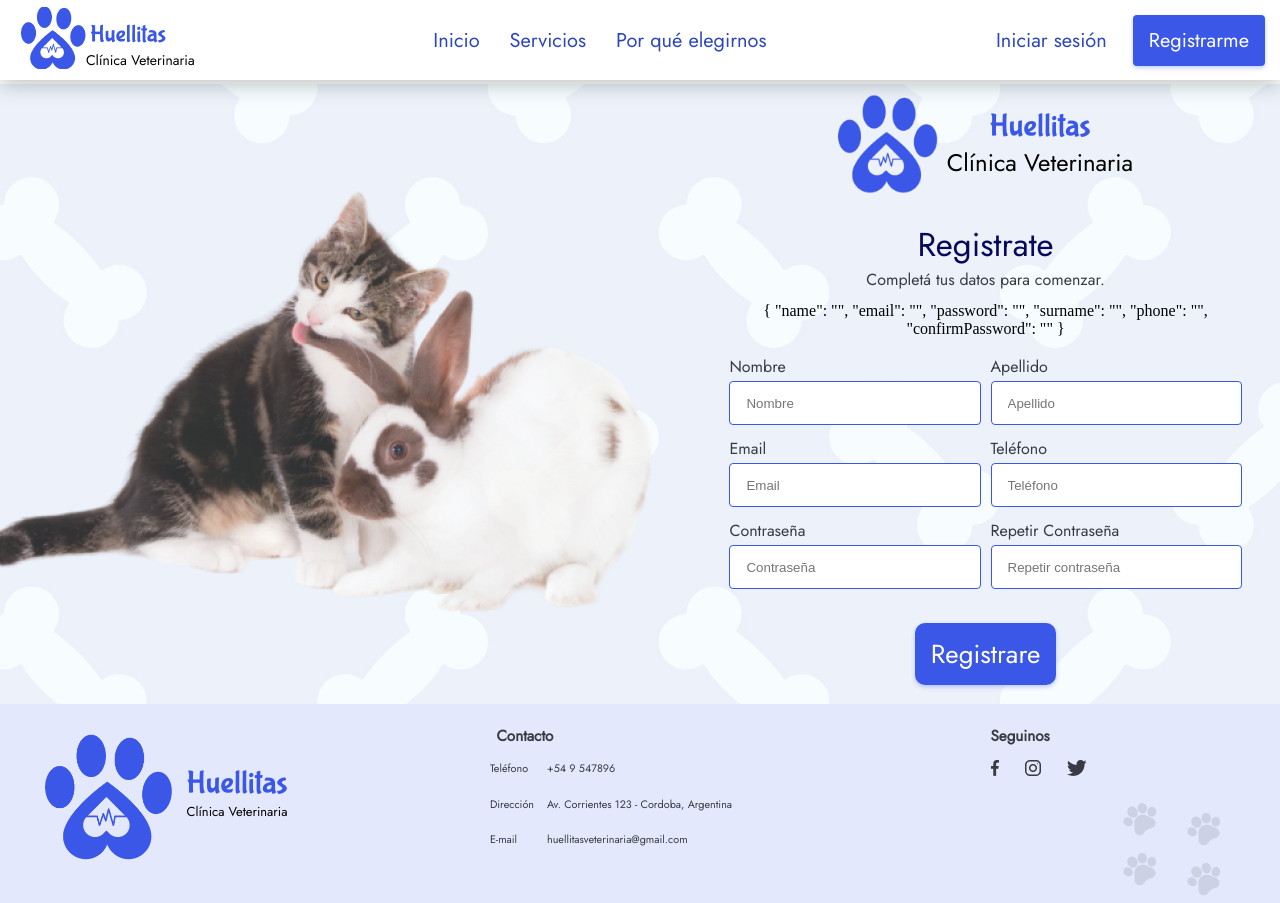
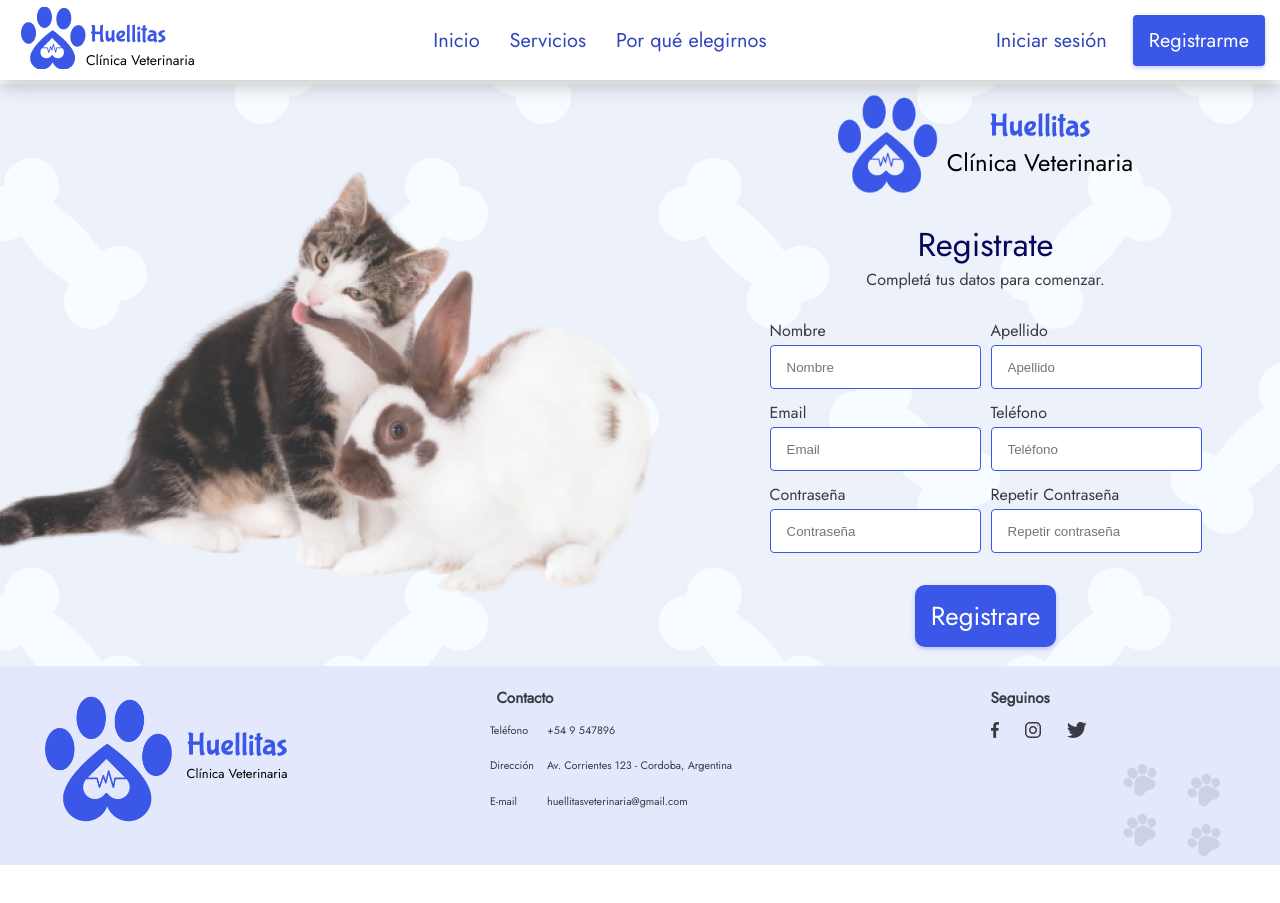
Before and after one commit to No-Country/c10-25-m-vue, a Vue app in the folder client-app/: page /register in a window 1280 px wide. After the commit the page ends 865 px from the top, so only its background shows below. Built offline with nearby package versions, Linux system fonts and the light colour scheme.

Commit message:
add new validations RegistroForm

```diff
--- a/client-app/src/auth/components/RegisterForm.vue
+++ b/client-app/src/auth/components/RegisterForm.vue
@@ -10,8 +10,7 @@
                 <div class="container__subtitle">
                 <h1>Registrate</h1>
                 <p>Completá tus datos para comenzar.</p>
-               </div>
-               {{ errors }}
+
                 <form @submit="onSubmit">
                     <div class="form-group">
 
@@ -49,6 +48,7 @@
             </div>
         </div>
     </div>
+    </div>
 </template>
 
 <script  lang="ts">
@@ -71,17 +71,17 @@ interface FormValues {
 const schema = yup.object({
   name: yup
     .string()
-    .required(),
+    .required('Nombre es requerido'),
   surname: yup
     .string()
-    .required(),
+    .required('Apellido es requerido'),
   email: yup
     .string()
     .email()
     .required('Email es requerido.'),
   phone: yup
     .string()
-    .required(),
+    .required('Telefono es requerido'),
   password: yup
     .string()
     .required('Contraseña incorrecta. Por favor, intentá de nuevo.').min(8, 'La contraseña debe tener más de 8 caracteres.'),
@@ -105,9 +105,7 @@ export default defineComponent({
         const surname = ref('');
         const phone = ref('');
         const confirmPassword = ref('');
-        const { handleSubmit, resetForm } = useForm({
-        validationSchema: schema,
-    });
+
 
 
     const errors = reactive({
@@ -118,6 +116,8 @@ export default defineComponent({
         phone: '',
         confirmPassword:''
   });
+
+  const { handleSubmit, resetForm } = useForm();
 
 
   const validateName = async () => {
@@ -337,7 +337,7 @@ form {
     flex-direction: column;
     text-align: left;
     gap: 10px;
-    width:90%;
+    width:100%;
 }
 
 .container__form--login {
```
